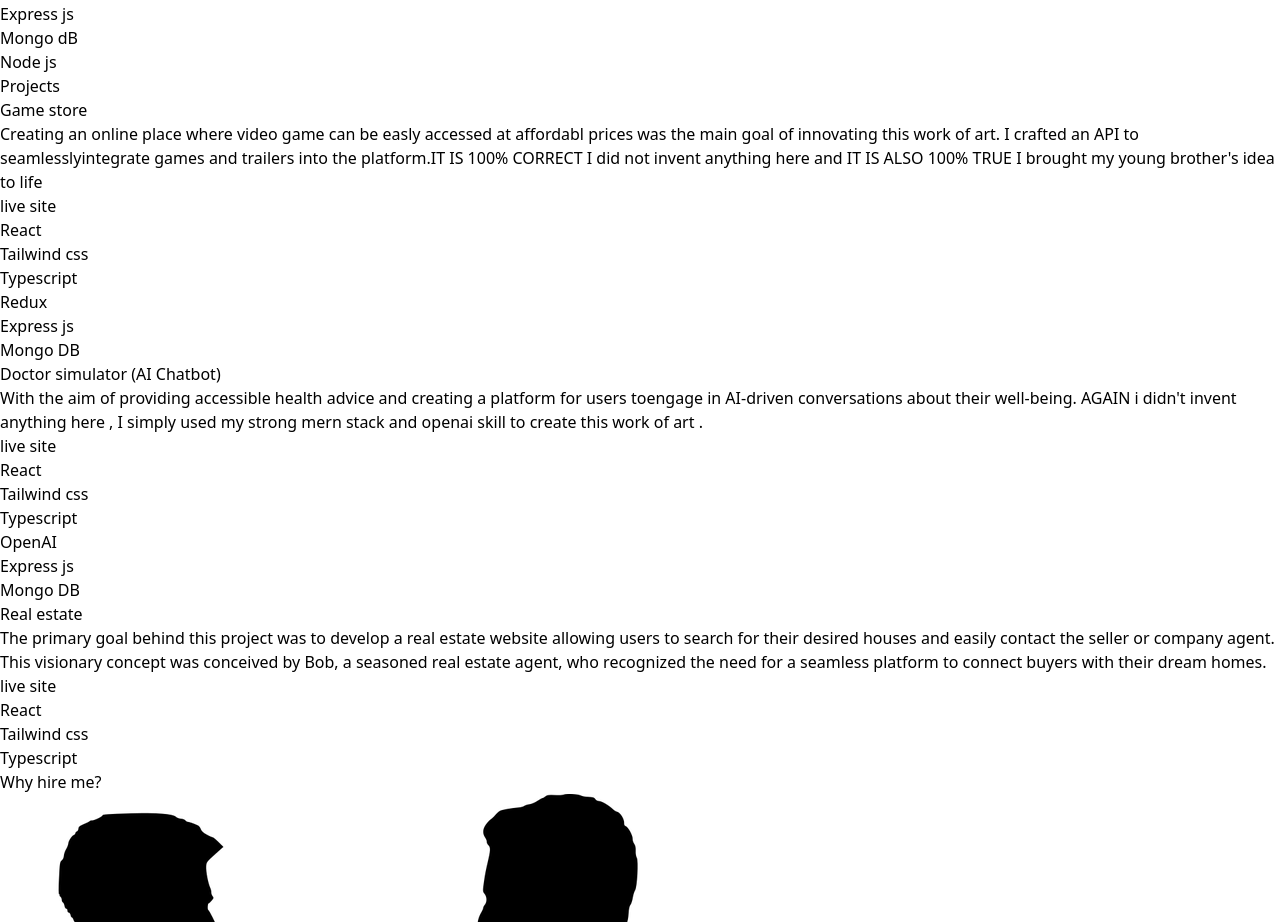
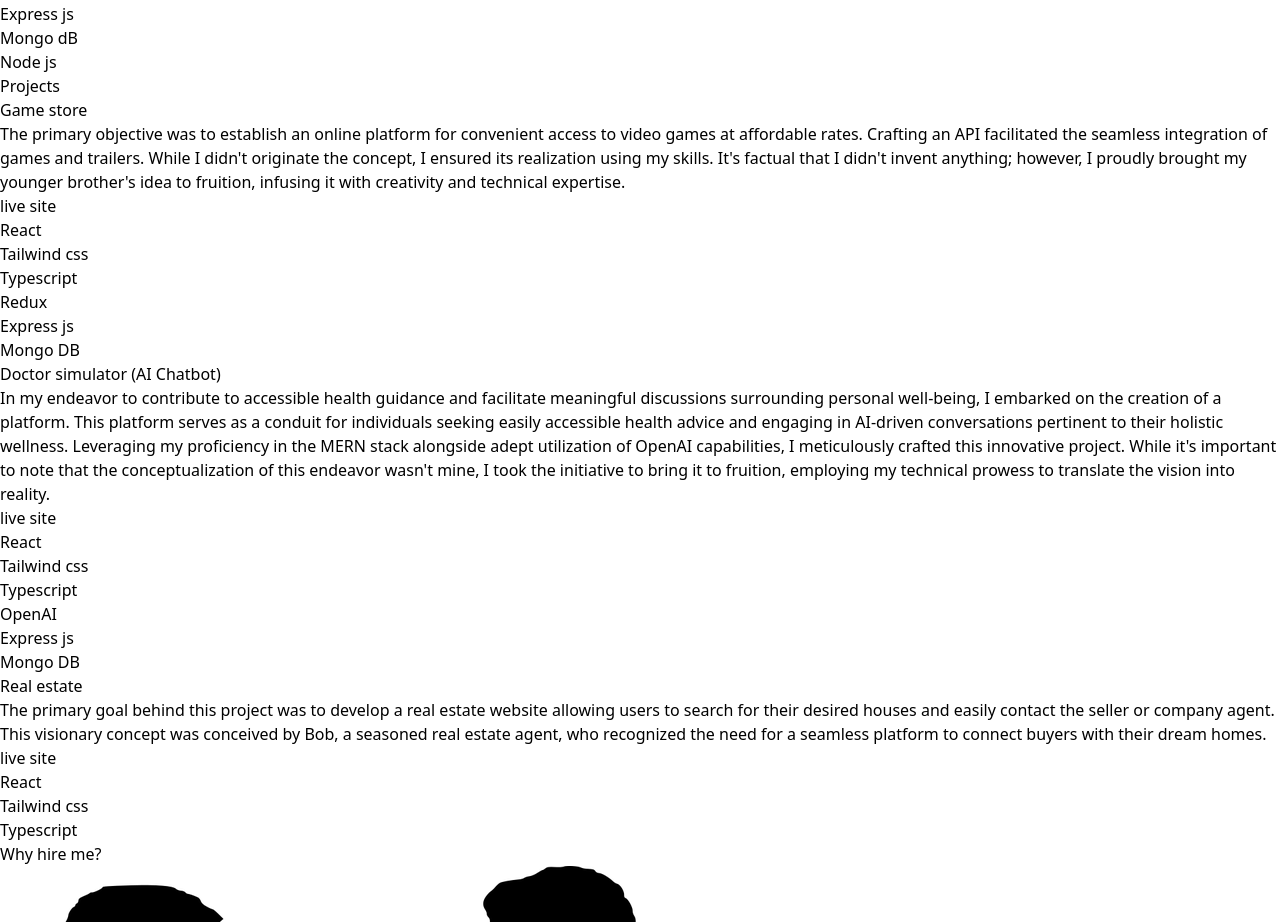
Before and after one commit to Shafiquedev256/my-portfolio, a React (Vite) app: page / in a window 1280 px wide. Shown: the part 1020-1942 px from the top of the page. Built offline with nearby package versions, Linux system fonts and the light colour scheme.

Commit message:
small fixes

```diff
--- a/src/components/projects.tsx
+++ b/src/components/projects.tsx
@@ -2,7 +2,7 @@
   {
     title: "Game store",
     description:
-      "Creating an online place where video game can be easly accessed at affordabl prices was the main goal of innovating this work of art.  I crafted an API to seamlesslyintegrate games and trailers into the platform.IT IS 100% CORRECT I did not invent anything here and IT IS ALSO 100% TRUE I brought my young brother's idea to life",
+      "The primary objective was to establish an online platform for convenient access to video games at affordable rates. Crafting an API facilitated the seamless integration of games and trailers. While I didn't originate the concept, I ensured its realization using my skills. It's factual that I didn't invent anything; however, I proudly brought my younger brother's idea to fruition, infusing it with creativity and technical expertise.",
     tools: [
       "React",
       "Tailwind css",
@@ -16,7 +16,7 @@
   {
     title: "Doctor simulator (AI Chatbot)",
     description:
-      "With the aim of providing accessible health advice and creating a platform for users toengage in AI-driven conversations about their well-being. AGAIN i didn't invent anything here , I simply used my strong mern stack and openai skill to create this work of art .",
+      "In my endeavor to contribute to accessible health guidance and facilitate meaningful discussions surrounding personal well-being, I embarked on the creation of a platform. This platform serves as a conduit for individuals seeking easily accessible health advice and engaging in AI-driven conversations pertinent to their holistic wellness. Leveraging my proficiency in the MERN stack alongside adept utilization of OpenAI capabilities, I meticulously crafted this innovative project. While it's important to note that the conceptualization of this endeavor wasn't mine, I took the initiative to bring it to fruition, employing my technical prowess to translate the vision into reality.",
 
     tools: [
       "React",
```
